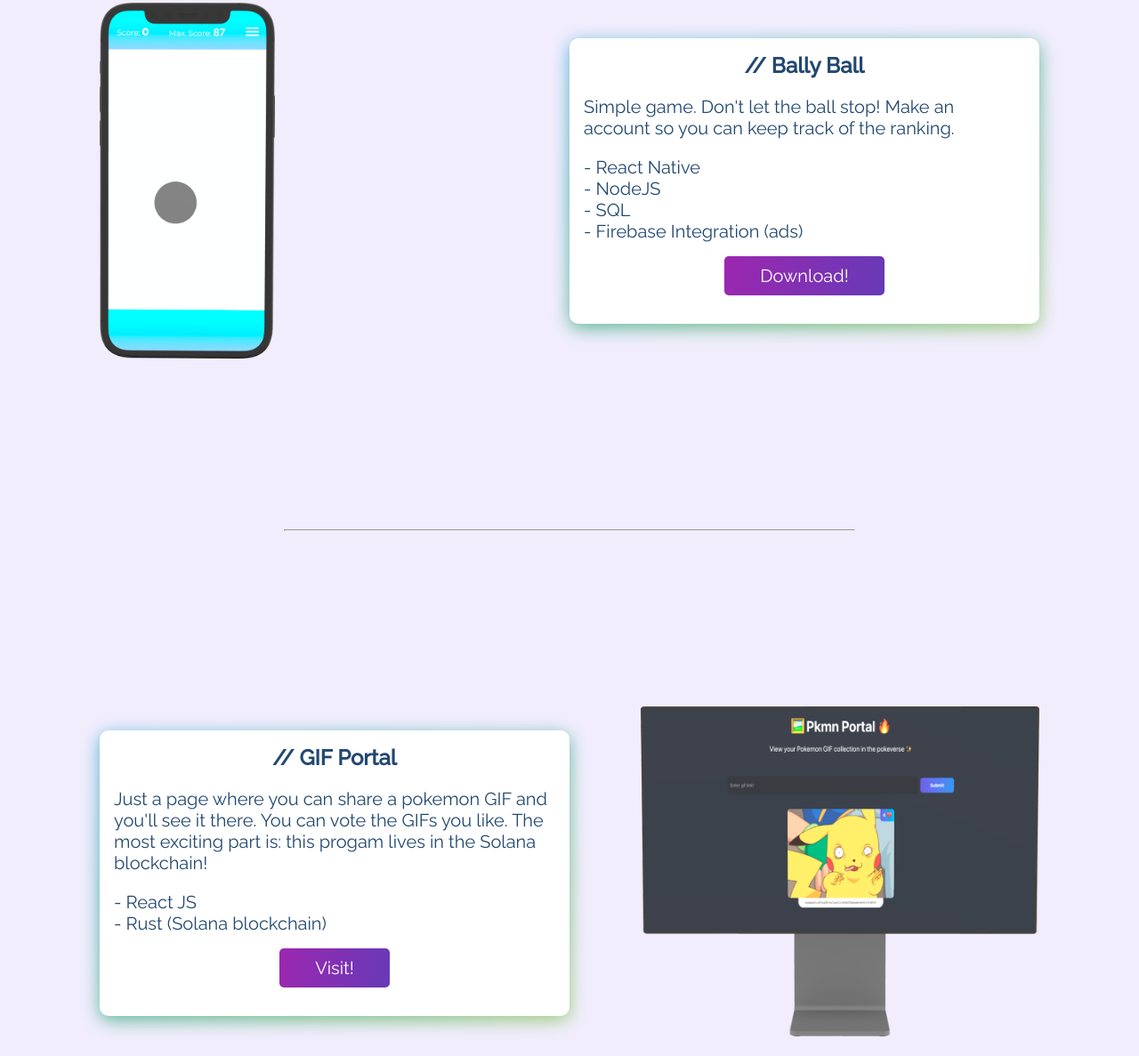
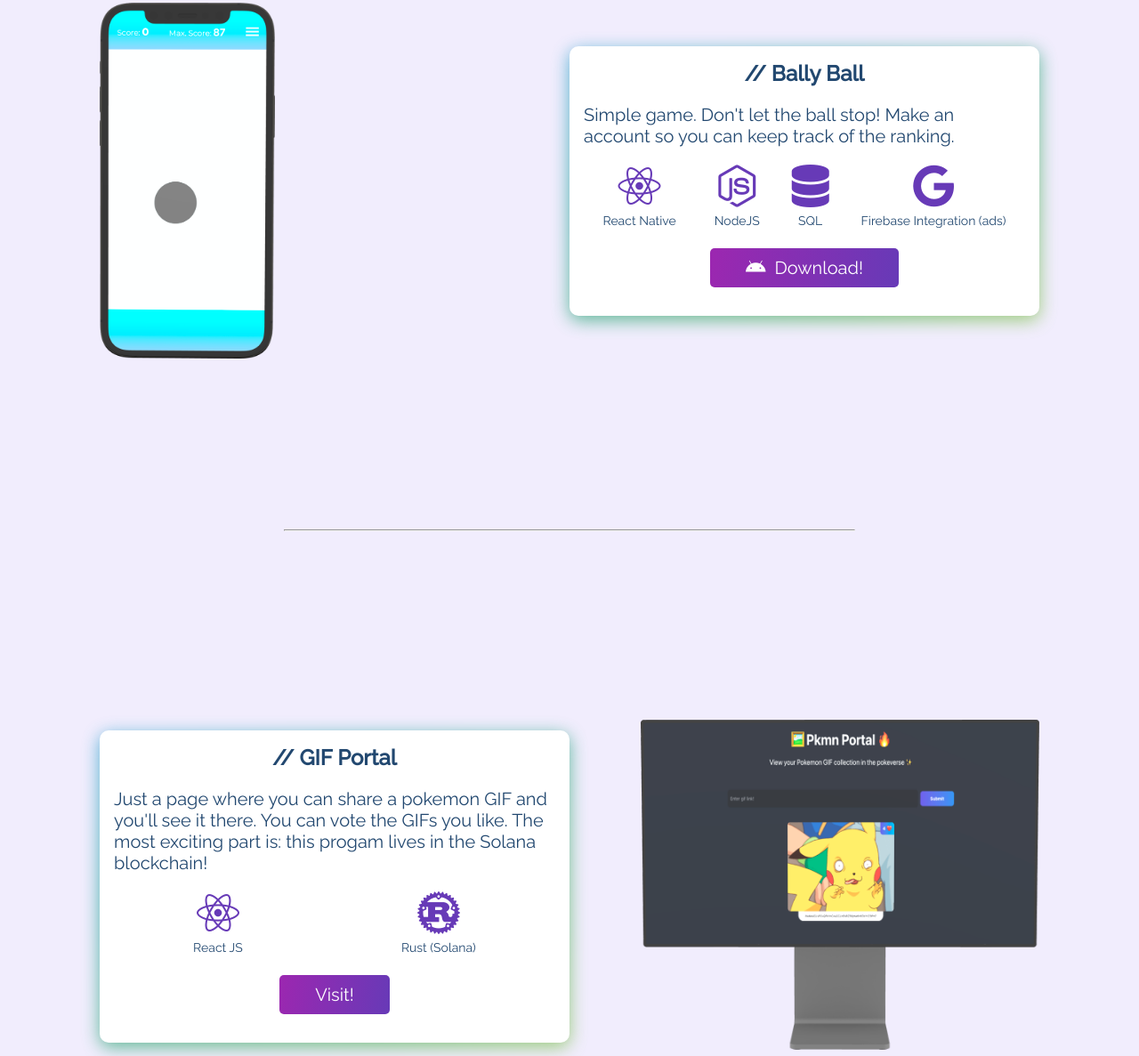
Before and after one commit to gonalc/personal2020, a website: page index.html in a window 1280 px wide. Shown: the part 1877-3064 px from the top of the page at 89% size. Drawn offline with Linux system fonts and the light colour scheme.

Commit message:
update technologies icons

```diff
--- a/index.html
+++ b/index.html
@@ -101,22 +101,26 @@
                 <p>Simple game. Don't let the ball stop! Make an account so you can keep track of the ranking.</p>
                 <ul class="technologies">
                     <li>
-                        <p>- React Native</p>
+                        <i class="fa-brands fa-react"></i>
+                        <p>React Native</p>
                     </li>
                     <li>
-                        <p>- NodeJS</p>
+                        <i class="fa-brands fa-node-js"></i>
+                        <p>NodeJS</p>
                     </li>
                     <li>
-                        <p>- SQL</p>
+                        <i class="fa-solid fa-database"></i>
+                        <p>SQL</p>
                     </li>
                     <li>
-                        <p>- Firebase Integration (ads)</p>
+                        <i class="fa-brands fa-google"></i>
+                        <p>Firebase Integration (ads)</p>
                     </li>
                 </ul>
                 <div class="btn-container">
                     <a href="https://play.google.com/store/apps/details?id=com.ballyball&hl=es&gl=US" rel="nofollow"
                         target="_blank">
-                        <button class="cta">Download!</button>
+                        <button class="cta"><i class="fa-brands fa-android"></i>Download!</button>
                     </a>
                 </div>
             </div>
@@ -133,10 +137,12 @@
                     like. The most exciting part is: this progam lives in the Solana blockchain!</p>
                 <ul class="technologies">
                     <li>
-                        <p>- React JS</p>
+                        <i class="fa-brands fa-react"></i>
+                        <p>React JS</p>
                     </li>
                     <li>
-                        <p>- Rust (Solana blockchain)</p>
+                        <i class="fa-brands fa-rust"></i>
+                        <p>Rust (Solana)</p>
                     </li>
                 </ul>
                 <div class="btn-container">
@@ -156,10 +162,12 @@
                 <p>Landing page for our digital agency ❤️.</p>
                 <ul class="technologies">
                     <li>
-                        <p>- ReactJS</p>
+                        <i class="fa-brands fa-react"></i>
+                        <p>ReactJS</p>
                     </li>
                     <li>
-                        <p>- NodeJS (mailing)</p>
+                        <i class="fa-brands fa-node-js"></i>
+                        <p>NodeJS (mailing)</p>
                     </li>
                 </ul>
                 <div class="btn-container">
--- a/scss/_fonts.scss
+++ b/scss/_fonts.scss
@@ -11,6 +11,7 @@ $textLarge: 36px;
 $textMedium: 24px;
 $textBody: 20px;
 $textSmall: 14px;
+$technologyIconSize: 48px;
 
 $textTitleDesktop: 144px;
 $textSubtitleDesktop: 48px;
--- a/scss/style.scss
+++ b/scss/style.scss
@@ -66,6 +66,7 @@ html {
 .btn-container {
   display: flex;
   justify-content: center;
+  align-items: center;
   margin: 1em 0;
   cursor: pointer;
   .cta {
@@ -78,6 +79,9 @@ html {
     transition: box-shadow 0.3s ease-in-out;
     &:hover {
       box-shadow: 0 5px 10px rgba($indigo, .3);
+    }
+    i {
+      margin-right: 0.5em;
     }
   }
 }
@@ -256,9 +260,20 @@ body {
             margin: 0;
           }
           .technologies {
+            display: flex;
+            justify-content: space-around;
+            flex-wrap: wrap;
             li {
+              display: flex;
+              flex-direction: column;
+              align-items: center;
+              i {
+                font-size: $technologyIconSize;
+                color: $muiDeepPurple;
+              }
               p {
-                margin: 0;
+                margin: 0.5em;
+                font-size: $textSmall;
               }
             }
           }
```
Also changed, not shown: css/style.css, css/style.min.css.
